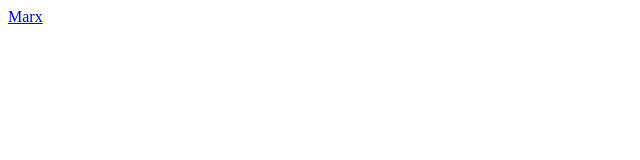
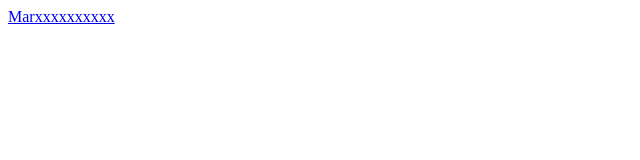
Before and after one commit to iltoye/iltoye.github.io, a plain HTML site: page index.html in a window 1280 px wide. Shown: the full height of the page, 0-640 px from the left. Drawn offline with Linux system fonts and the light colour scheme.

Commit message:
Update index.html

```diff
--- a/index.html
+++ b/index.html
@@ -1 +1 @@
-<a href="https://www.marxists.org/chinese">Marx</a>
+<a href="https://www.marxists.org/chinese">Marxxxxxxxxxx</a>
```
